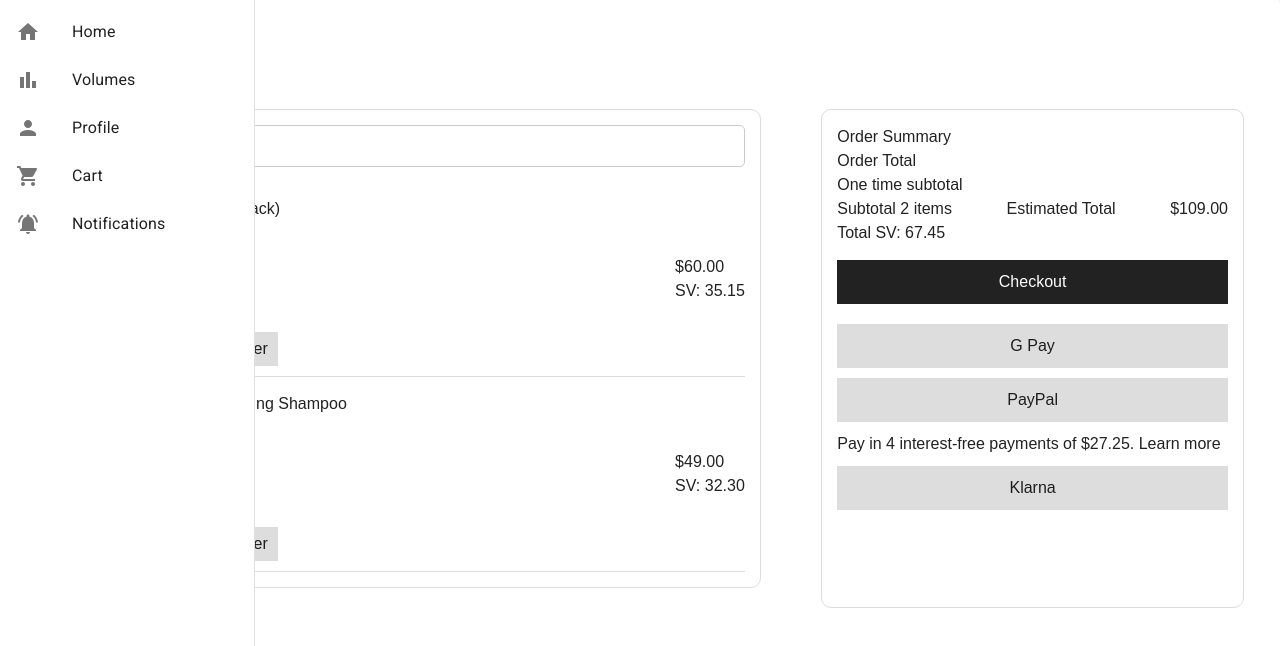
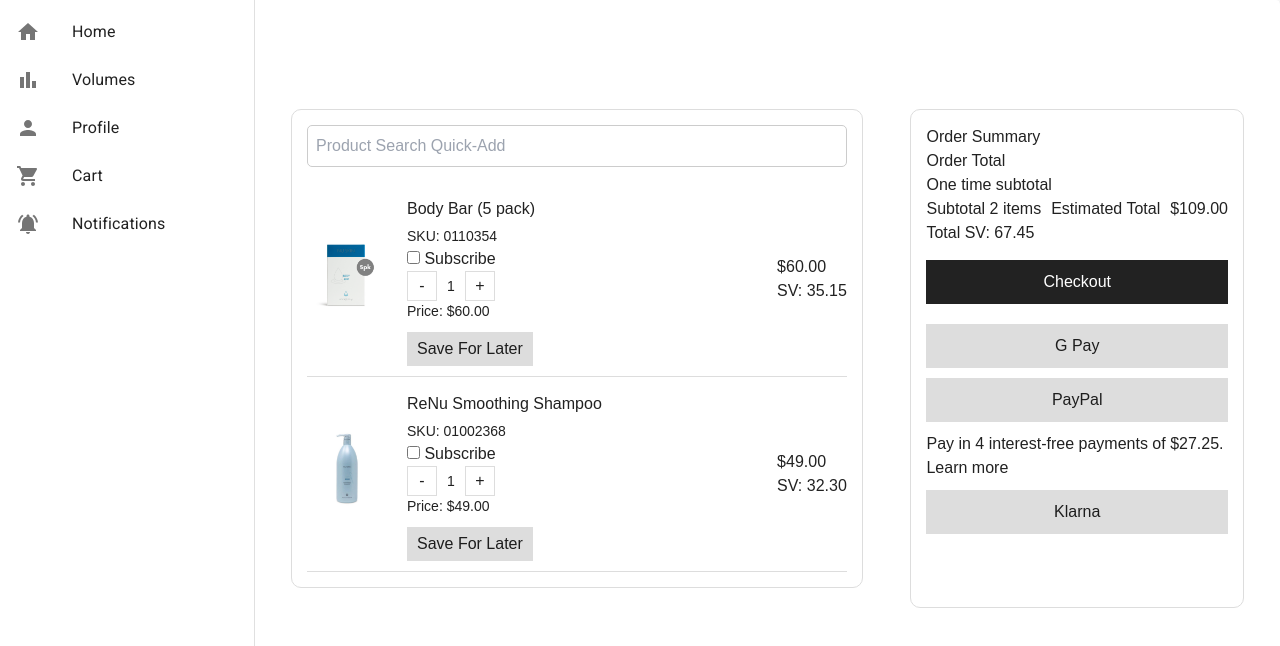
Before and after one commit to paulrroberts/nextjs-pwa, a Next.js app: page /cart in a window 1280 px wide. Shown: the top 646 px of the page. Built offline with nearby package versions, Linux system fonts and the light colour scheme.

Commit message:
styling fixes

```diff
--- a/app/globals.css
+++ b/app/globals.css
@@ -25,3 +25,13 @@
         text-wrap: balance;
     }
 }
+
+.MuiCardContent-root {
+    max-width: calc(100% - 255px);
+}
+
+@media (max-width: 768px) {
+    .MuiCardContent-root {
+        max-width: 100%;
+    }
+}
--- a/components/cart/cart.css
+++ b/components/cart/cart.css
@@ -92,7 +92,7 @@
     padding: 15px;
 }
 
-.summary-details {
+.cart-summary-details {
     display: flex;
     justify-content: space-between;
 }
--- a/components/cart/cart.jsx
+++ b/components/cart/cart.jsx
@@ -61,10 +61,10 @@
                 <h2>Order Summary</h2>
                 <p>Order Total</p>
                 <p>One time subtotal</p>
-                <div className="summary-details">
+                <div className="cart-summary-details">
                     <p>Subtotal 2 items</p>
                     <p>Estimated Total</p>
-                    <h3>$109.00</h3>
+                    <p>$109.00</p>
                 </div>
                 <p>Total SV: 67.45</p>
                 <Link type="button" href="/cart/checkout" className="checkout-btn">
--- a/components/layout/layoutComponent.jsx
+++ b/components/layout/layoutComponent.jsx
@@ -97,15 +97,18 @@
 
     return (
         <Box sx={{ display: 'flex' }}>
-            <Card sx={{ height: '100vh', flexGrow: 1, overflow: 'scroll', paddingBottom: '40px' }}>
+            <Card sx={{ height: '100vh', flexGrow: 1, overflow: 'scroll', paddingBottom: '40px', maxWidth: '100vw' }}>
                 {/* <CardHeader component={Image} src="/nu-skin-logo.svg" width={150} height={33} alt='Nu Skin Logo' /> */}
                 <CardMedia sx={{ padding: '20px' }}>
                     <Image src="/nu-skin-logo.svg" width={150} height={33} alt="Nu Skin Logo" />
                 </CardMedia>
-                <CardContent>{children}</CardContent>
+                <Box sx={{ display: 'flex' }}>
                     {isMobile ? (
                         <>
-                        <Paper sx={{ position: 'fixed', bottom: 0, left: 0, right: 0, paddingBottom: '20px', zIndex: 100 }} elevation={3}>
+                            <SwipeableDrawer anchor="left" open={open} onClose={toggleDrawer(false)}>
+                                {DrawerList}
+                            </SwipeableDrawer>
+                            <Paper sx={{ position: 'fixed', bottom: 0, left: 0, right: 0, paddingBottom: '20px', zIndex: 100, maxWidth: '100vw' }} elevation={3}>
                                 <BottomNavigation showLabels>
                                     <BottomNavigationAction component={Link} href="/" label="Home" icon={<HomeIcon />} />
                                     <BottomNavigationAction component={Link} href="/vgclient" label="Volumes" icon={<BarChartIcon />} />
@@ -113,9 +116,6 @@
                                     <BottomNavigationAction component={Button} onClick={toggleDrawer(true)} label="Menu" icon={<MenuIcon />} />
                                 </BottomNavigation>
                             </Paper>
-                        <SwipeableDrawer anchor="left" open={open} onClose={toggleDrawer(false)}>
-                            {DrawerList}
-                        </SwipeableDrawer>
                         </>
                     ) : (
                         <Drawer
@@ -132,6 +132,8 @@
                             {DrawerList}
                         </Drawer>
                     )}
+                    <CardContent sx={{ flexGrow: 1 }}>{children}</CardContent>
+                </Box>
             </Card>
         </Box>
     )
```
Lines whose indentation alone changed are shown as unchanged.
